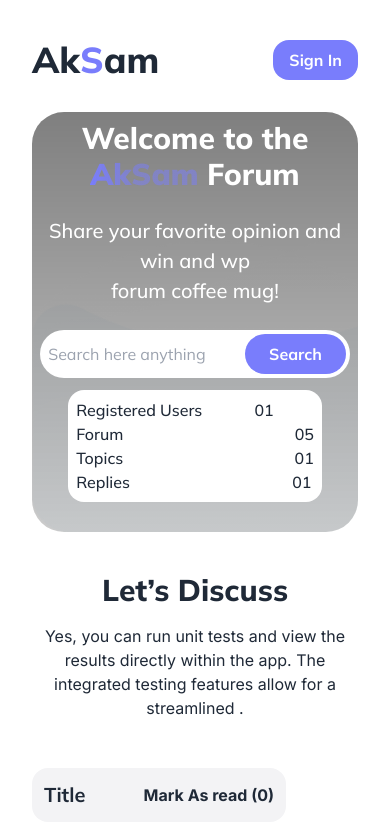
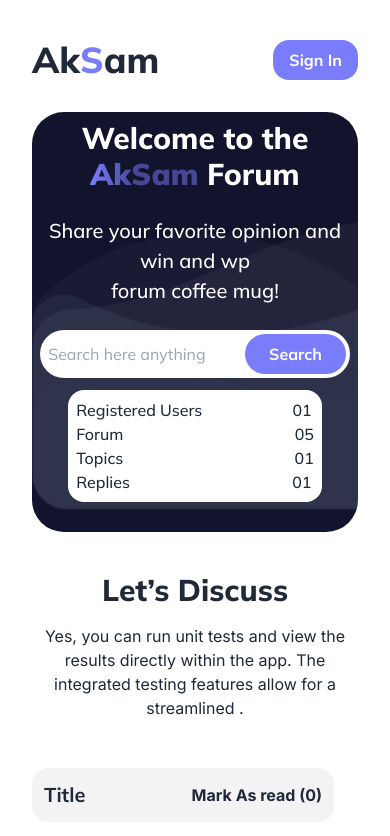
Before and after one commit to AKsamrat/retro, a plain HTML site: page index.html in a window 390 px wide. Shown: the top 836 px of the page. Drawn offline with nearby package versions, Linux system fonts and the light colour scheme; no server answers.

Commit message:
banner bg plm solve

```diff
--- a/index.html
+++ b/index.html
@@ -38,9 +38,13 @@
     <!-- banner start====  -->
     <div class="mt-8">
 
-      <div class="bg-[linear-gradient(180deg,rgba(0,0,0,.5),rgba(0,0,0,0.2)),url('./images/bgbanner.png')] w-full bg-no-repeat
-          bg-cover rounded-[32px] h-[420px] lg:h-full  ">
-        <!-- <div class="banner"> -->
+      <div class="bg-[#12132D] w-full  rounded-[32px] h-[420px] lg:h-full  ">
+        <div class="bg-[url('./images/bgbanner.png')] bg-no-repeat
+          bg-cover">
+
+
+          <!-- <div class="banner w-full bg-no-repeat
+          bg-cover rounded-[32px] h-[420px] lg:h-full"> -->
           <div class="flex flex-col lg:flex-row justify-center items-center gap-3 lg:gap-44 p-2 lg:px-6 lg:py-16">
             <div>
               <h3 class="text-3xl lg:text-6xl text-white font-extrabold text-center lg:text-start ">Welcome to the <br>
@@ -58,7 +62,7 @@
               </div>
             </div>
             <div class="bg-white rounded-2xl p-2 lg:py-10 lg:px-16 lg:*:text-2xl">
-            <p class="font-medium">Registered Users <span class="pl-12 font-medium">01</span></p>
+              <p class="font-medium">Registered Users <span class="pl-[86px] lg:pl-12 font-medium">01</span></p>
               <p class="font-medium lg:py-4">Forum <span class="pl-[167px] font-medium">05</span></p>
               <p class="font-medium">Topics <span class="pl-[167px] font-medium">01</span></p>
               <p class="font-medium lg:py-4">Replies <span class="pl-[158px] font-medium">01</span></p>
@@ -66,6 +70,7 @@
           </div>
 
 
+        </div>
       </div>
     </div>
 
@@ -97,7 +102,7 @@
         </div>
 
         <!-- right side ==========================  -->
-        <div class="bg-[#F3F3F5] p-3 lg:p-5 rounded-2xl lg:col-span-2 h-fit">
+        <div class="bg-[#F3F3F5] p-3 lg:p-5 rounded-2xl col-span-3 lg:col-span-2 h-fit">
           <div class="flex justify-between items-center">
             <h3 class="text-[20px] font-bold">Title</h3>
             <div class="flex justify-end items-center">
--- a/retro.js
+++ b/retro.js
@@ -1,5 +1,3 @@
-let allData = '';
-
 const searchBtn = async () => {
   toggleSpinner(true);
 
@@ -94,6 +92,7 @@ const latestPost = async () => {
     'https://openapi.programming-hero.com/api/retro-forum/latest-posts'
   );
   const data = await res.json();
+  toggleSpinner(true);
   data.forEach(post => {
     const div = document.createElement('div');
     div.innerHTML = `<div class="border-2 border-slate-200 rounded-2xl p-5 h-full">
@@ -123,6 +122,7 @@ const latestPost = async () => {
           </div>`;
     latestPosts.appendChild(div);
   });
+  toggleSpinner(false);
 };
 
 // info display====
```
Lines whose indentation alone changed are shown as unchanged.
